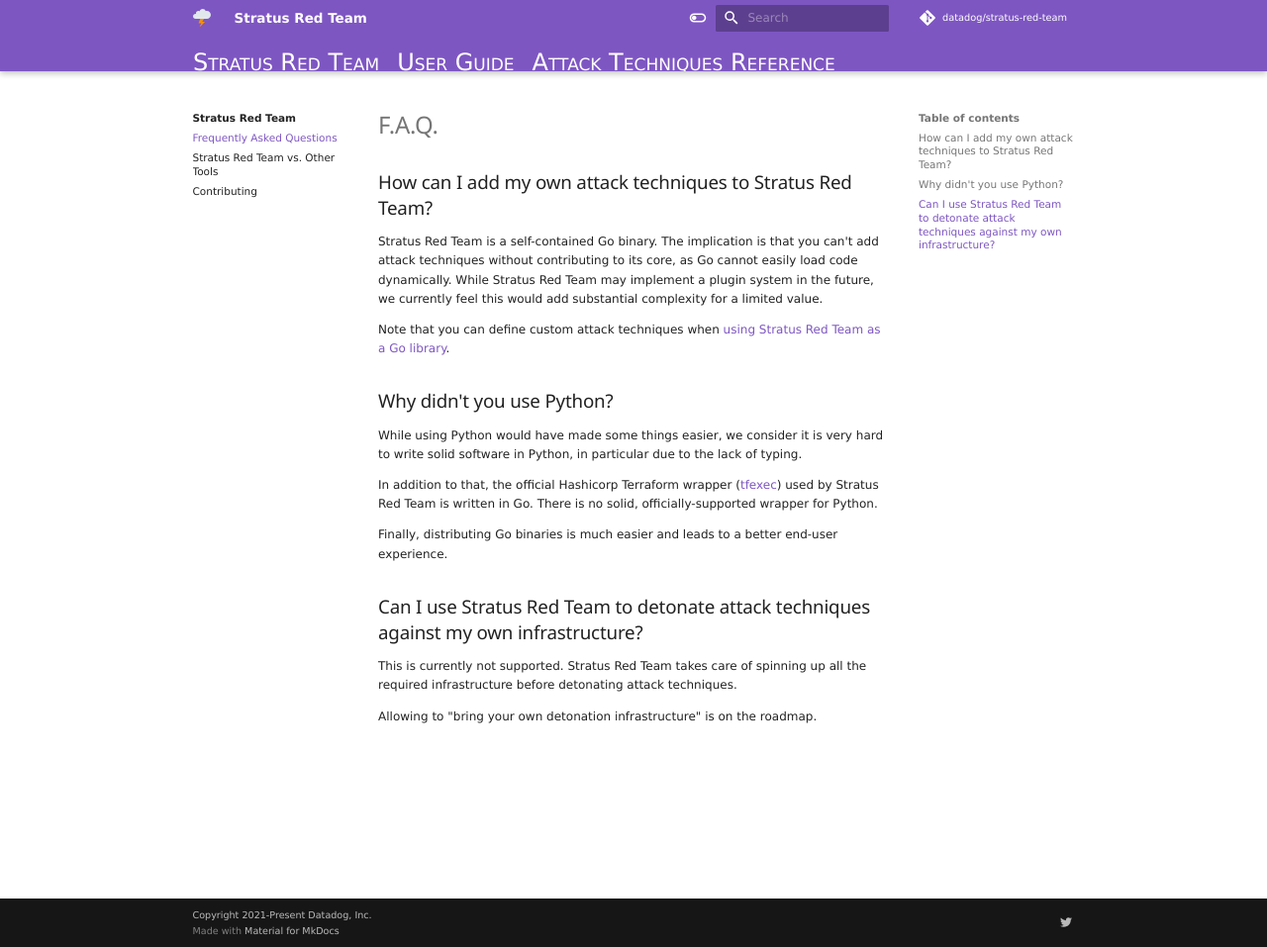
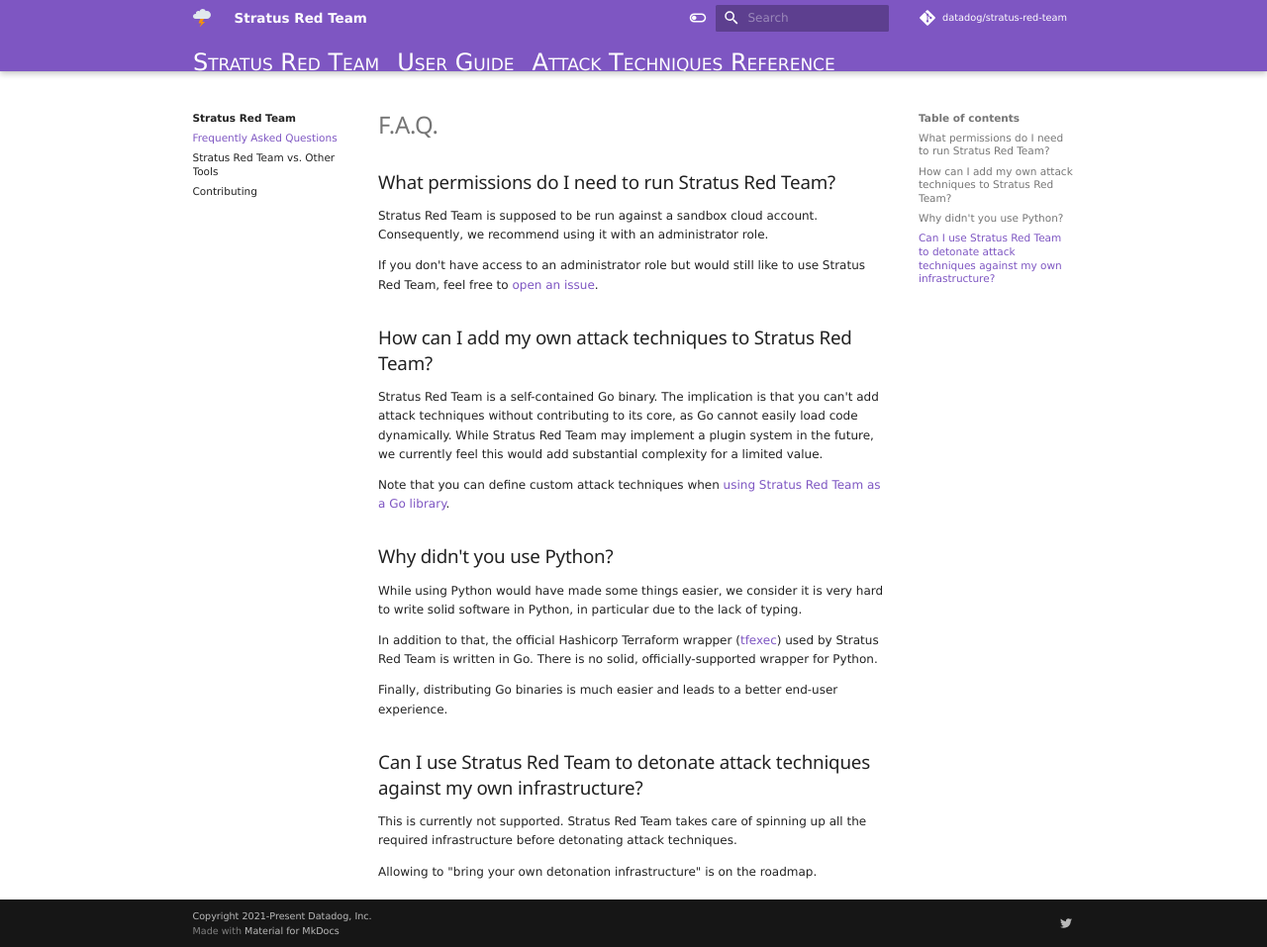
Before and after one commit to DataDog/stratus-red-team, an MkDocs documentation site: the page built from docs/faq.md, in a window 1280 px wide and 957 px high. Shown: the whole window at 99% size. Built offline with MkDocs 1.6.1 and Material for MkDocs 9.7.7, drawn with Linux system fonts in a browser that asks for light colours; nearby versions of some CDN libraries; library files that are not in the unit come from our copies; comment, search, counter and statistics services are not loaded.

```diff
--- a/docs/faq.md
+++ b/docs/faq.md
@@ -1,4 +1,10 @@
 # F.A.Q.
+
+## What permissions do I need to run Stratus Red Team?
+
+Stratus Red Team is supposed to be run against a sandbox cloud account. Consequently, we recommend using it with an administrator role.
+
+If you don't have access to an administrator role but would still like to use Stratus Red Team, feel free to [open an issue](https://github.com/DataDog/stratus-red-team/issues/new/choose).
 
 ## How can I add my own attack techniques to Stratus Red Team?
 
```
Also changed, not shown: docs/user-guide/getting-started.md (+4 -0 lines).
